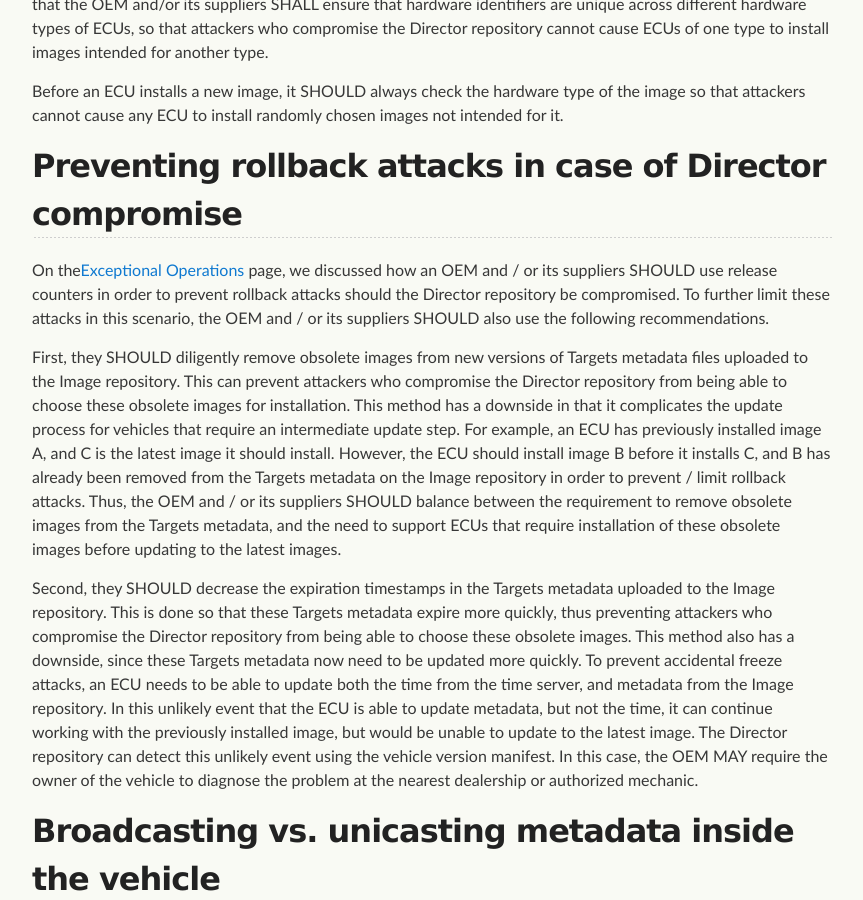
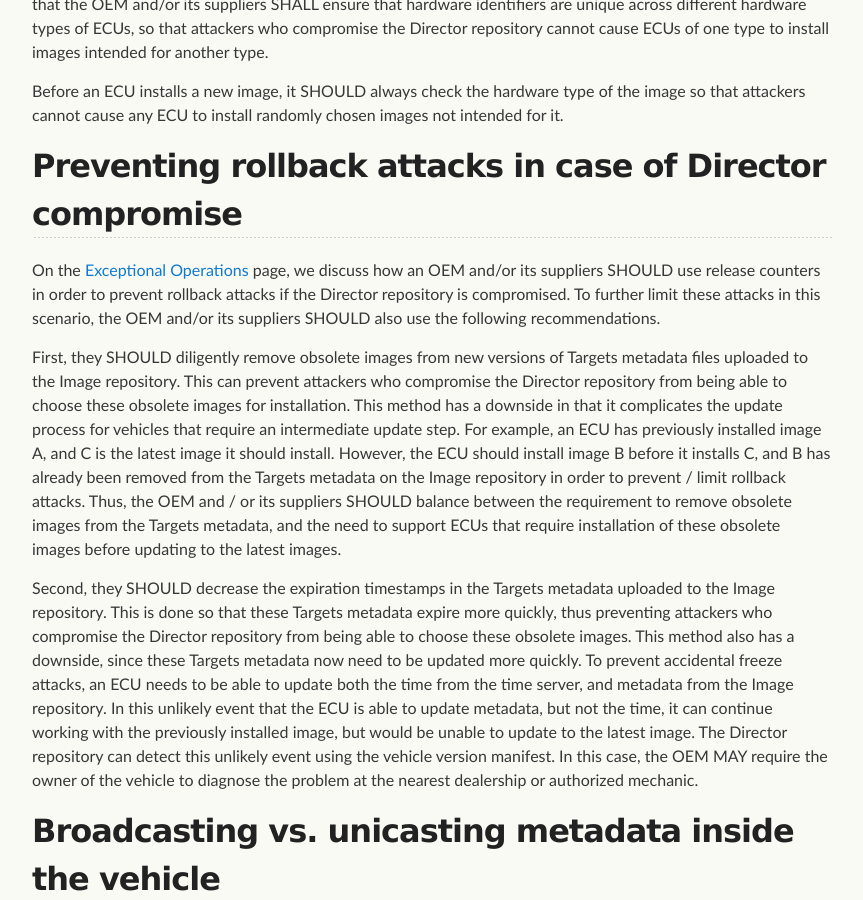
Before and after one commit to uptane/deployment-considerations, a Jekyll site: the page built from security_considerations.md, in a window 1280 px wide and 900 px high, scrolled down 957 px. Shown: the whole window, without its empty margins (208-1071 px from the left). Built offline with Jekyll 4.4.1, drawn with Linux system fonts in a browser that asks for light colours; our own code applies the rules of GitHub Pages for plain Markdown files.

Commit message:
Update security_considerations.md
Co-Authored-By: Patrick Vacek <patrickvacek@gmail.com>

```diff
--- a/security_considerations.md
+++ b/security_considerations.md
@@ -22,7 +22,7 @@ Before an ECU installs a new image, it SHOULD always check the hardware type of
 
 ## Preventing rollback attacks in case of Director compromise
 
-On the[Exceptional Operations](https://github.com/uptane/deployment-considerations/blob/master/exceptional_operations.md) page, we discussed how an OEM and / or its suppliers SHOULD use release counters in order to prevent rollback attacks should the Director repository be compromised. To further limit these attacks in this scenario, the OEM and / or its suppliers SHOULD also use the following recommendations.
+On the [Exceptional Operations](https://github.com/uptane/deployment-considerations/blob/master/exceptional_operations.md) page, we discuss how an OEM and/or its suppliers SHOULD use release counters in order to prevent rollback attacks if the Director repository is compromised. To further limit these attacks in this scenario, the OEM and/or its suppliers SHOULD also use the following recommendations.
 
 First, they SHOULD diligently remove obsolete images from new versions of Targets metadata files uploaded to the Image repository. This can prevent attackers who compromise the Director repository from being able to choose these obsolete images for installation. This method has a downside in that it complicates the update process for vehicles that require an intermediate update step. For example, an ECU has previously installed image A, and C is the latest image it should install. However, the ECU should install image B before it installs C, and B has already been removed from the Targets metadata on the Image repository in order to prevent / limit rollback attacks. Thus, the OEM and / or its suppliers SHOULD balance between the requirement to remove obsolete images from the Targets metadata, and the need to support ECUs that require installation of these obsolete images before updating to the latest images.
 
```
